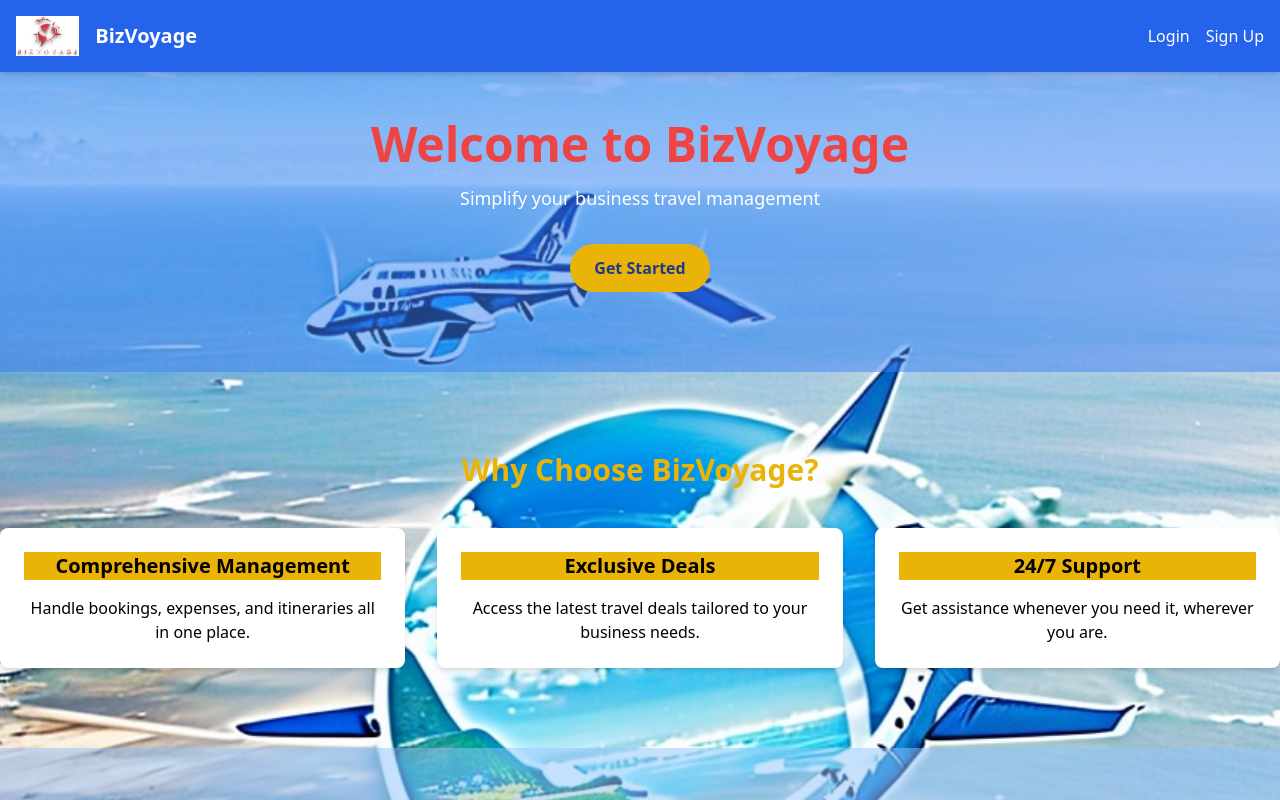
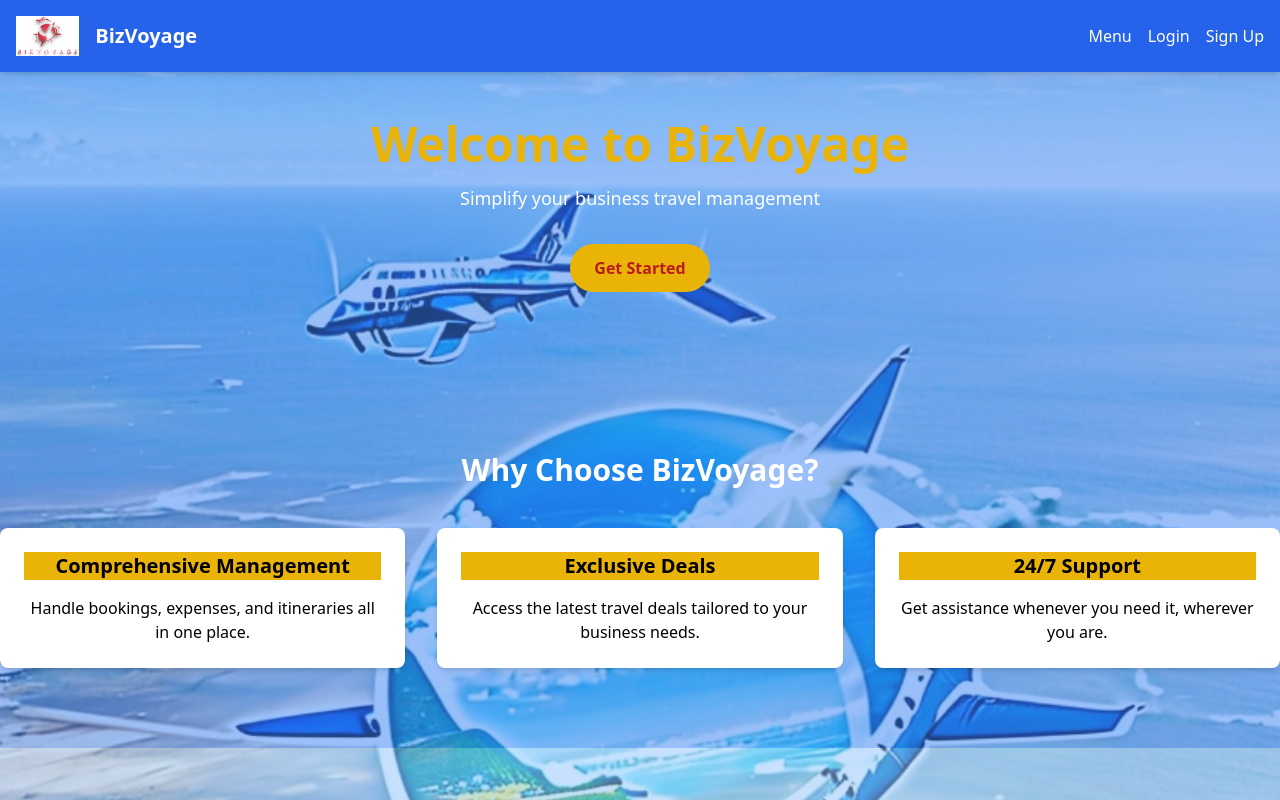
Before and after one commit to jarretlovelace/bizvoyage, a React (Vite) app: page / in a window 1280 px wide. Shown: the top 800 px of the page. Built offline with nearby package versions, Linux system fonts and the light colour scheme; no server answers.

Commit message:
redid the navbar on the home page to have  a drop down menu option.

```diff
--- a/src/components/Navbar.jsx
+++ b/src/components/Navbar.jsx
@@ -1,4 +1,4 @@
-import React from 'react';
+import React, { useState } from 'react';
 import { Link, useNavigate } from 'react-router-dom';
 import { useAuth } from '../contexts/authContext';
 import { doSignOut } from '../firebase';
@@ -6,6 +6,7 @@ import { doSignOut } from '../firebase';
 const Navbar = () => {
   const { userLoggedIn } = useAuth();
   const navigate = useNavigate();
+  const [dropdownOpen, setDropdownOpen] = useState(false);
 
   const handleSignOut = async () => {
     try {
@@ -16,13 +17,31 @@ const Navbar = () => {
     }
   };
 
+  const toggleDropdown = () => {
+    setDropdownOpen(!dropdownOpen);
+  };
+
   return (
     <nav className="flex justify-between items-center p-4 bg-blue-600 text-white fixed w-full top-0 z-10 shadow-md">
       <div className="flex items-center space-x-4">
         <img src="/images/bv2.png" alt="BizVoyage Logo" className="h-10" />
         <Link to="/" className="text-xl font-bold">BizVoyage</Link>
       </div>
-      <div className="flex items-center space-x-4">
+      <div className="flex items-center space-x-4 relative">
+        {/* Dropdown trigger */}
+        <button onClick={toggleDropdown} className="hover:text-gray-200">Menu</button>
+
+        {/* Dropdown menu */}
+        {dropdownOpen && (
+          <div className="absolute right-0 mt-10 w-48 bg-white rounded-md shadow-lg py-2 z-20">
+            <Link to="/my-trips" className="block px-4 py-2 text-gray-800 hover:bg-blue-500 hover:text-white">My Trips</Link>
+            <Link to="/book-a-trip" className="block px-4 py-2 text-gray-800 hover:bg-blue-500 hover:text-white">Book a Trip</Link>
+            <Link to="/travel-history" className="block px-4 py-2 text-gray-800 hover:bg-blue-500 hover:text-white">Travel History</Link>
+            <Link to="/perks" className="block px-4 py-2 text-gray-800 hover:bg-blue-500 hover:text-white">Perks</Link>
+            <Link to="/settings" className="block px-4 py-2 text-gray-800 hover:bg-blue-500 hover:text-white">Settings</Link>
+          </div>
+        )}
+
         {userLoggedIn ? (
           <>
             <Link to="/home" className="hover:text-gray-200">Home</Link>
--- a/src/pages/LandingPage.jsx
+++ b/src/pages/LandingPage.jsx
@@ -8,10 +8,10 @@ const LandingPage = () => {
       {/* Hero Section */}
       <section className="bg-blue-500 bg-opacity-50 text-white py-20">
         <div className="container mx-auto text-center">
-          <h1 className="text-5xl font-bold text-red-500">Welcome to BizVoyage</h1>
+          <h1 className="text-5xl font-bold text-yellow-500">Welcome to BizVoyage</h1>
           <p className="mt-4 text-lg">Simplify your business travel management</p>
           <Link to="/signup">
-          <button className="mt-8 px-6 py-3 bg-yellow-500 text-blue-900 rounded-full font-semibold">
+          <button className="mt-8 px-6 py-3 bg-yellow-500 text-red-700 rounded-full font-semibold">
             Get Started
             </button>
         </Link>
@@ -19,9 +19,9 @@ const LandingPage = () => {
       </section>
 
       {/* Features Section */}
-      <section className="py-20">
+      <section className="bg-blue-500 bg-opacity-50 py-20">
         <div className="container mx-auto text-center">
-          <h2 className="text-3xl font-bold text-yellow-500">Why Choose BizVoyage?</h2>
+          <h2 className="text-3xl font-bold text-white">Why Choose BizVoyage?</h2>
           <div className="grid grid-cols-1 md:grid-cols-3 gap-8 mt-10">
             <div className="bg-white p-6 rounded-lg shadow-md">
               <h3 className="text-xl text- font-bold text-color: bg-yellow-500">Comprehensive Management</h3>
```
